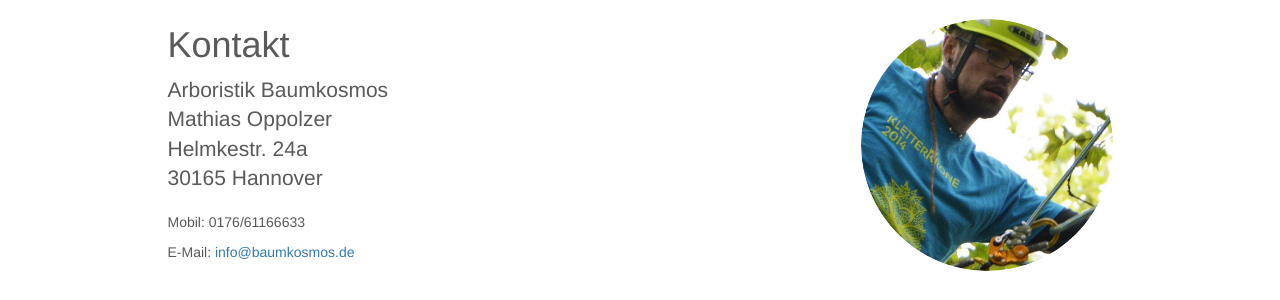
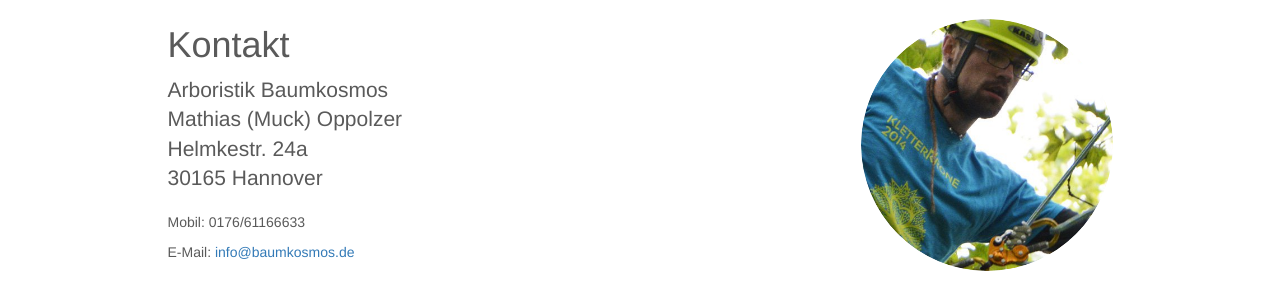
Before and after one commit to Baumkosmos/baumkosmos.github.io, a Jekyll site: the page built from index.html, in a window 1280 px wide. Shown: the part 768-1068 px from the top of the page. Built offline with Jekyll 4.4.1, drawn with Linux system fonts in a browser that asks for light colours.

Commit message:
Update index.html

```diff
--- a/index.html
+++ b/index.html
@@ -13,7 +13,7 @@ layout: default
 	<div class="row">
 		<div class="col-md-7 col-md-offset-1">
 			<h1>Kontakt</h1>
-			<p class="lead">Arboristik Baumkosmos<br/>Mathias Oppolzer<br/>Helmkestr. 24a<br/>30165 Hannover</p>
+			<p class="lead">Arboristik Baumkosmos<br/>Mathias (Muck) Oppolzer<br/>Helmkestr. 24a<br/>30165 Hannover</p>
 			<p>Mobil: 0176/61166633</p>
 			<p>E-Mail: <a href="mailto:info@baumkosmos.de">info@baumkosmos.de</a></p>
 		</div>
```
